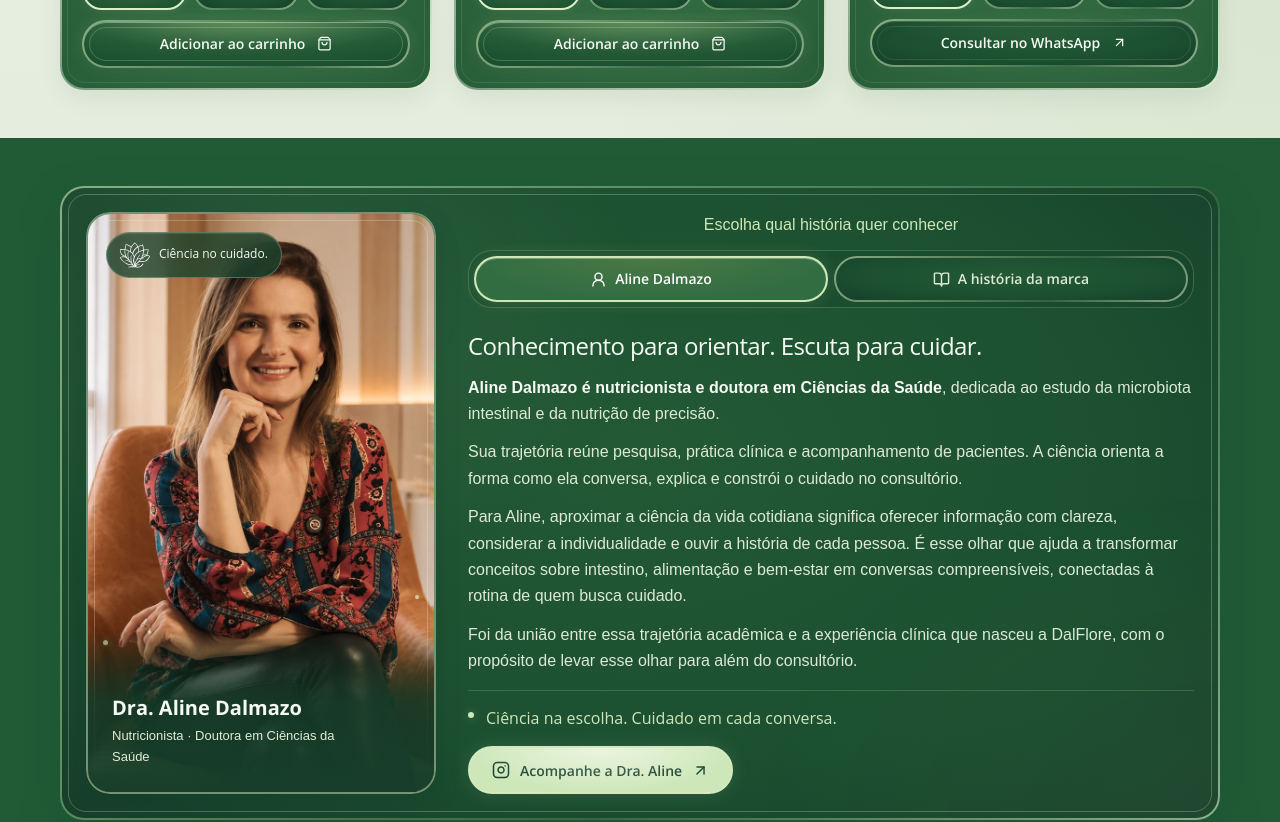
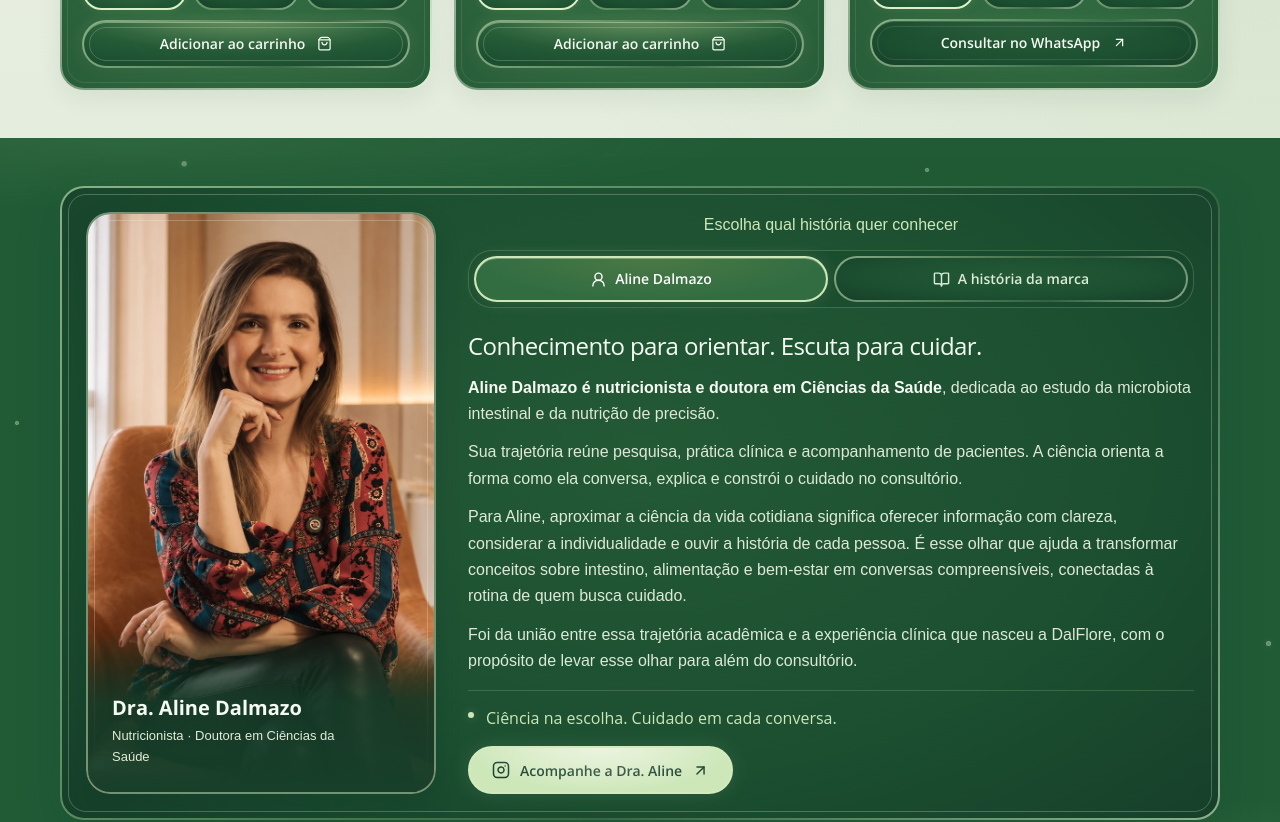
Before and after one commit to marketingsovida-star/dalflore, a React (Vite) app: page / in a window 1280 px wide. Shown: the part 3140-3962 px from the top of the page. Built offline with nearby package versions, Linux system fonts and the light colour scheme; a web font is replaced by a local one.

Commit message:
Move founder particles outside story and link portrait to Instagram

```diff
--- a/src/App.tsx
+++ b/src/App.tsx
@@ -232,21 +232,11 @@ function ProductShelf({ open, add }: {
 function Expert({ tab, setTab }: { tab: string; setTab: (value: string) => void }) {
   return (
     <section className="df-expert" id="aline">
-      <div className="df-container"
-        onPointerMove={event => {
-          if (event.pointerType !== "mouse" || window.matchMedia("(prefers-reduced-motion: reduce)").matches) return;
-          const rect = event.currentTarget.getBoundingClientRect();
-          event.currentTarget.style.setProperty("--expert-light-x", ((event.clientX-rect.left)/rect.width*100) + "%");
-          event.currentTarget.style.setProperty("--expert-light-y", ((event.clientY-rect.top)/rect.height*100) + "%");
-        }}
-        onPointerLeave={event => {
-          event.currentTarget.style.removeProperty("--expert-light-x");
-          event.currentTarget.style.removeProperty("--expert-light-y");
-        }}
-      >
+      <span className="df-expert-atmosphere" aria-hidden="true"><i/><i/><i/><i/><i/><i/></span>
+      <div className="df-container">
         <div className="df-expert-layout">
           <figure className="df-founder">
-            <div className="df-portrait">
+            <a className="df-portrait" href="https://www.instagram.com/dra.alinedalmazo/" target="_blank" rel="noreferrer" aria-label="Acompanhe a Dra. Aline no Instagram">
               <img
                 src={asset("aline-retrato.webp")}
                 alt="Dra. Aline Dalmazo, nutricionista e doutora em Ciências da Saúde, fundadora da DalFlore"
@@ -254,9 +244,7 @@ function Expert({ tab, setTab }: { tab: string; setTab: (value: string) => void
                 height="1241"
                 loading="lazy"
               />
-              <span className="df-portrait-signature" aria-hidden="true"><img src={asset("brand/symbol-white.svg")} alt="" width="30" height="26"/><span>Ciência no cuidado.</span></span>
-              <span className="df-portrait-sparks" aria-hidden="true"><i/><i/></span>
-            </div>
+            </a>
             <figcaption>
               <strong>Dra. Aline Dalmazo</strong>
               <span>Nutricionista · Doutora em Ciências da Saúde</span>
--- a/src/expert.css
+++ b/src/expert.css
@@ -53,18 +53,12 @@
 /* Light and depth stay on the frame and photograph; the reading surface stays quiet. */
 .df-expert > .df-container { position:relative; isolation:isolate; box-shadow:0 14px 40px #103b2940,0 0 35px #b6d59d0a; }
 .df-expert > .df-container::before { content:""; position:absolute; inset:6px; border:1px solid #d3ebc72b; border-radius:18px; pointer-events:none; animation:expert-frame-light 9s ease-in-out infinite alternate; }
-.df-expert > .df-container::after { content:""; position:absolute; inset:0; z-index:-1; border-radius:22px; pointer-events:none; background:radial-gradient(ellipse 45% 65% at var(--expert-light-x,15%) var(--expert-light-y,15%),#c5e3a915,transparent 80%),radial-gradient(ellipse 50% 65% at 100% 100%,#9bbf7c12,transparent 80%); }
 .df-founder { border-radius:var(--card-radius); overflow:hidden; box-shadow:0 10px 24px #0a2d2633; }
 .df-portrait { border:2px solid #d1e5bd80; border-radius:var(--card-radius); overflow:hidden; }
 .df-portrait::after { content:""; position:absolute; inset:6px; border:1px solid #f0f8de40; border-radius:16px; pointer-events:none; z-index:2; }
-.df-portrait-signature { position:absolute; z-index:3; top:18px; left:18px; display:flex; align-items:center; gap:9px; padding:9px 13px; border:1px solid #d4e8c34d; border-radius:var(--card-radius); background:#173f2ac7; backdrop-filter:blur(12px); color:#f5faf2; font:500 12px/1.4 "Open Sans",Arial,sans-serif; box-shadow:inset 0 1px 0 #eff8df1f; }
-.df-portrait-signature img { display:block; width:30px; height:26px; }
 .df-founder figcaption { position:absolute; z-index:2; bottom:2px; left:2px; right:2px; padding:65px 24px 25px; border-radius:0 0 22px 22px; background:linear-gradient(transparent,#173f2ad9 45%,#173f2a 100%); }
 .df-founder figcaption strong { font-size:20px; }
 .df-founder figcaption span { color:#e0ecd6; max-width:260px; }
-.df-portrait-sparks { position:absolute; inset:0; z-index:2; pointer-events:none; }
-.df-portrait-sparks i { position:absolute; width:5px; height:5px; border-radius:50%; background:#dbefbc; box-shadow:0 0 9px #d0ebac80; left:15px; bottom:130px; opacity:.55; animation:expert-spark 8s ease-in-out infinite alternate; }
-.df-portrait-sparks i:nth-child(2) { left:auto; right:15px; bottom:175px; width:4px; height:4px; animation-delay:-4s; animation-duration:11s; }
 .df-expert .df-story-tabs { padding:5px; border:1px solid #accf9b40; border-radius:var(--card-radius); background:#123c293b; gap:6px; }
 .df-expert .df-story-tabs button { min-height:46px; border-radius:var(--card-radius); }
 .df-expert .df-story-tabs button[aria-selected="true"] { box-shadow:0 0 16px #b8db912b,inset 0 1px 0 #f0f8df55; }
@@ -72,7 +66,24 @@
 .df-expert .df-signoff::before { content:""; position:absolute; left:0; top:21px; width:6px; height:6px; border-radius:50%; background:#cde7b9; box-shadow:0 0 10px #cde7b955; }
 @keyframes expert-frame-light { from { border-color:#d3ebc722; } to { border-color:#d3ebc74d; } }
 @keyframes expert-spark { from { transform:translateY(0); opacity:.35; } to { transform:translateY(-18px); opacity:.75; } }
-@media(max-width:760px){.df-founder figcaption{padding:60px 17px 20px}.df-founder figcaption strong{font-size:18px}.df-founder figcaption span{font-size:12px}.df-portrait-signature{top:14px;left:14px;padding:7px 10px;font-size:11px;gap:7px}.df-portrait-signature img{width:25px;height:23px}.df-expert .df-story-tabs{padding:4px;gap:5px}.df-expert .df-story-tabs button{padding:10px 5px}}
-@media(prefers-reduced-motion:reduce){.df-expert > .df-container::before,.df-portrait-sparks i{animation:none!important}}
+@media(max-width:760px){.df-founder figcaption{padding:60px 17px 20px}.df-founder figcaption strong{font-size:18px}.df-founder figcaption span{font-size:12px}.df-expert .df-story-tabs{padding:4px;gap:5px}.df-expert .df-story-tabs button{padding:10px 5px}}
+@media(prefers-reduced-motion:reduce){.df-expert > .df-container::before{animation:none!important}}
 
-@media(max-width:760px){.df-portrait-signature > span{display:none}.df-portrait-signature{padding:8px;border-radius:50%;top:14px;left:14px}}
+
+
+/* Atmosphere stays outside the opaque story surface, away from the reading area. */
+.df-expert { position:relative; isolation:isolate; overflow:hidden; }
+.df-expert > .df-container { z-index:1; }
+.df-expert-atmosphere { position:absolute; inset:0; z-index:0; pointer-events:none; background:radial-gradient(ellipse 60% 12% at 10% 0%,#b5d68f17,transparent 80%),radial-gradient(ellipse 60% 12% at 90% 100%,#b5d68f17,transparent 80%); }
+.df-expert-atmosphere i { position:absolute; top:18px; left:14%; width:5px; height:5px; border:1px solid #e0efbd55; border-radius:50%; background:#cde7b96b; box-shadow:0 0 9px #cde7b940; animation:expert-atmosphere-float 8s ease-in-out infinite alternate; }
+.df-expert-atmosphere i:nth-child(2){left:72%;top:24px;width:4px;height:4px;animation-delay:-4s;animation-duration:11s}
+.df-expert-atmosphere i:nth-child(3){left:12px;top:38%;width:4px;height:4px;animation-delay:-2s;animation-duration:9s}
+.df-expert-atmosphere i:nth-child(4){left:auto;right:12px;top:68%;animation-delay:-5s;animation-duration:12s}
+.df-expert-atmosphere i:nth-child(5){top:auto;bottom:18px;left:28%;width:4px;height:4px;animation-delay:-3s;animation-duration:10s}
+.df-expert-atmosphere i:nth-child(6){top:auto;bottom:20px;left:84%;animation-delay:-6s;animation-duration:13s}
+.df-portrait { display:block; width:100%; cursor:pointer; }
+.df-founder figcaption { pointer-events:none; }
+.df-founder:focus-within { outline:2px solid #e0f0ca; outline-offset:4px; }
+@keyframes expert-atmosphere-float{from{transform:translate(-3px,-6px);opacity:.45}to{transform:translate(3px,6px);opacity:.85}}
+@media(max-width:760px){.df-expert-atmosphere i:nth-child(3){left:6px}.df-expert-atmosphere i:nth-child(4){right:6px}.df-expert-atmosphere i:first-child{top:11px}.df-expert-atmosphere i:nth-child(2){top:14px}.df-expert-atmosphere i:nth-child(5){bottom:11px}.df-expert-atmosphere i:nth-child(6){bottom:14px}}
+@media(prefers-reduced-motion:reduce){.df-expert-atmosphere i{animation:none!important}}
```
Also changed, not shown: 1 other file (tests, documents, lock files or other folders).
